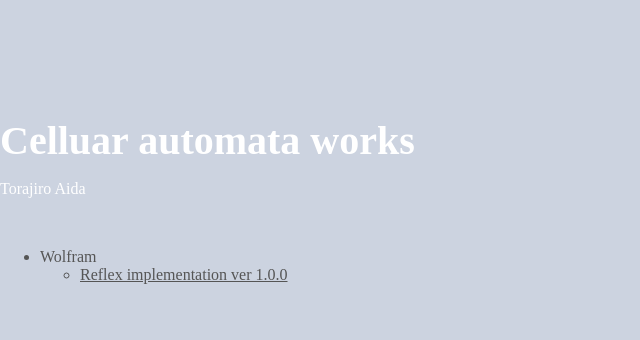
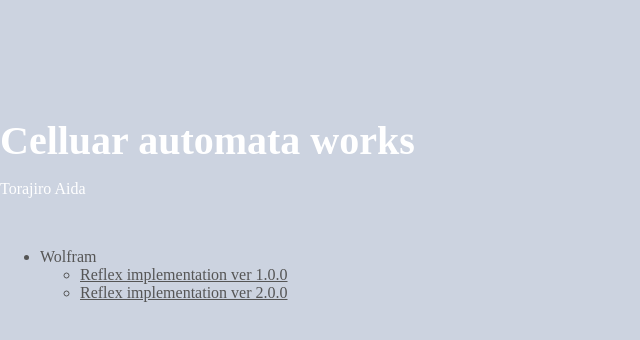
Before and after one commit to aidatorajiro/CellularAutomata, a plain HTML site: page index.html in a window 1280 px wide. Shown: the whole page, without its empty margins (0-640 px from the left). Drawn offline with Linux system fonts and the light colour scheme.

Commit message:
add reflex ver 2 update index html

```diff
--- a/index.html
+++ b/index.html
@@ -33,6 +33,7 @@
       <li>Wolfram</li>
       <ul>
         <li><a href="./ReflexFRP-0.1.0.0/index.html">Reflex implementation ver 1.0.0</a></li>
+        <li><a href="./ReflexFRP-0.2.0.0/index.html">Reflex implementation ver 2.0.0</a></li>
       </ul>
     </ul>
   </body>
```
